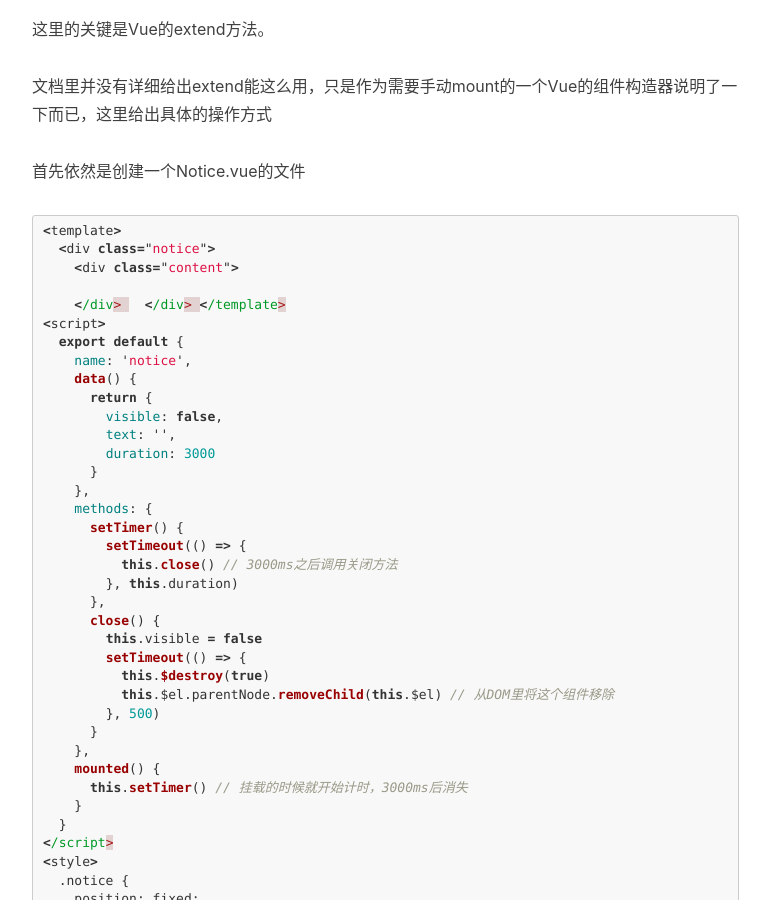
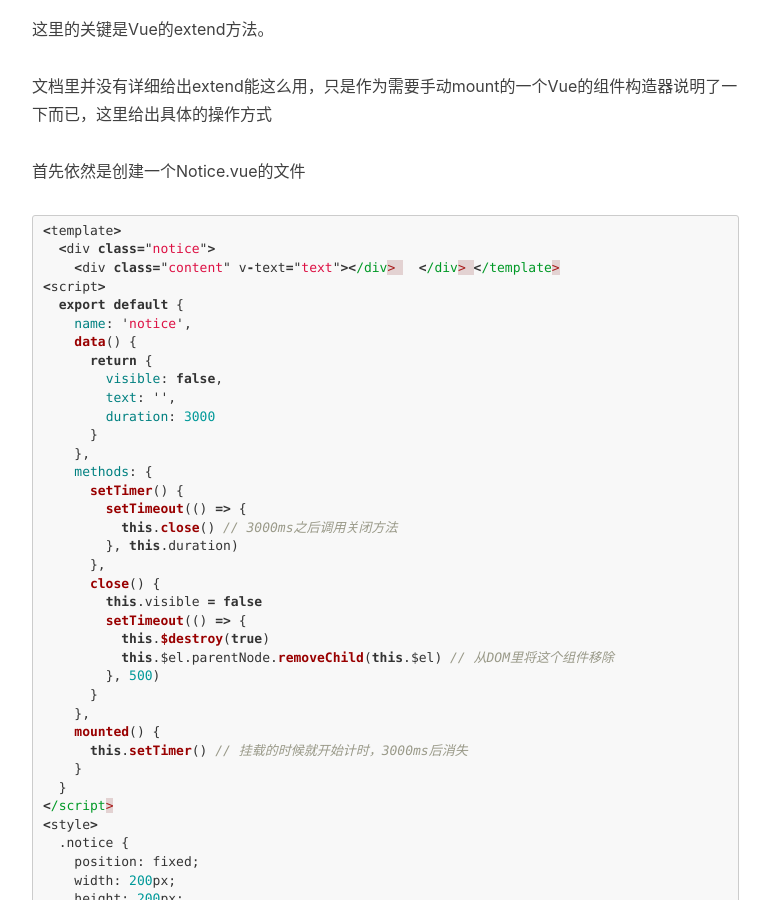
Before and after one commit to mickey0524/mickey0524.github.io, a Jekyll site: the page built from _posts/2017-09-08-vue-plugin-directive.md, in a window 1280 px wide and 900 px high, scrolled down 1059 px. Shown: the whole window, without its empty margins (233-1003 px from the left). Built offline with Jekyll 4.4.1, drawn with Linux system fonts in a browser that asks for light colours; nearby versions of some CDN libraries; comment, search, counter and statistics services are not loaded.

Commit message:
fix(vue): 修复vue-plugin-learn样式错误

````diff
--- a/_posts/2017-09-08-vue-plugin-directive.md
+++ b/_posts/2017-09-08-vue-plugin-directive.md
@@ -29,9 +29,7 @@ tags:
 ```js
 <template>
   <div class="notice">
-    <div class="content">
-      {{text}}
-    </div>
+    <div class="content" v-text="text"></div>
   </div>
 </template>
 
````
